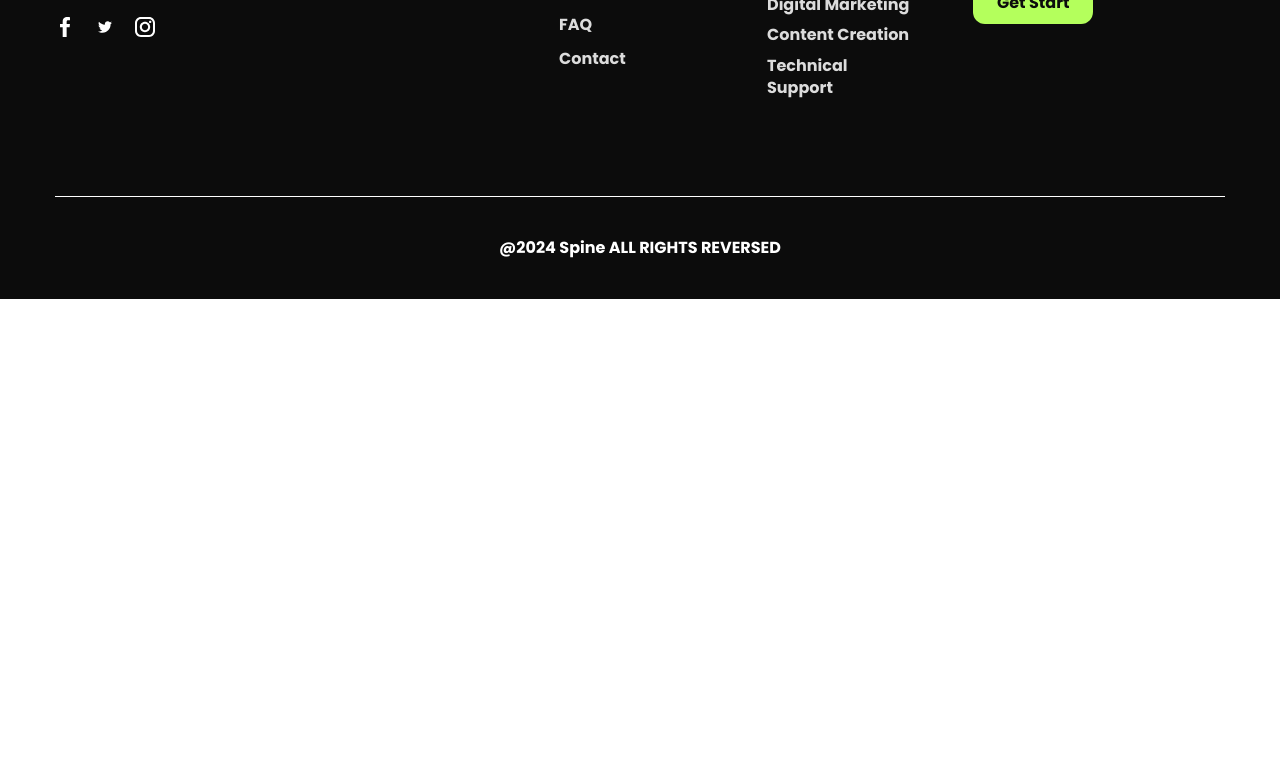
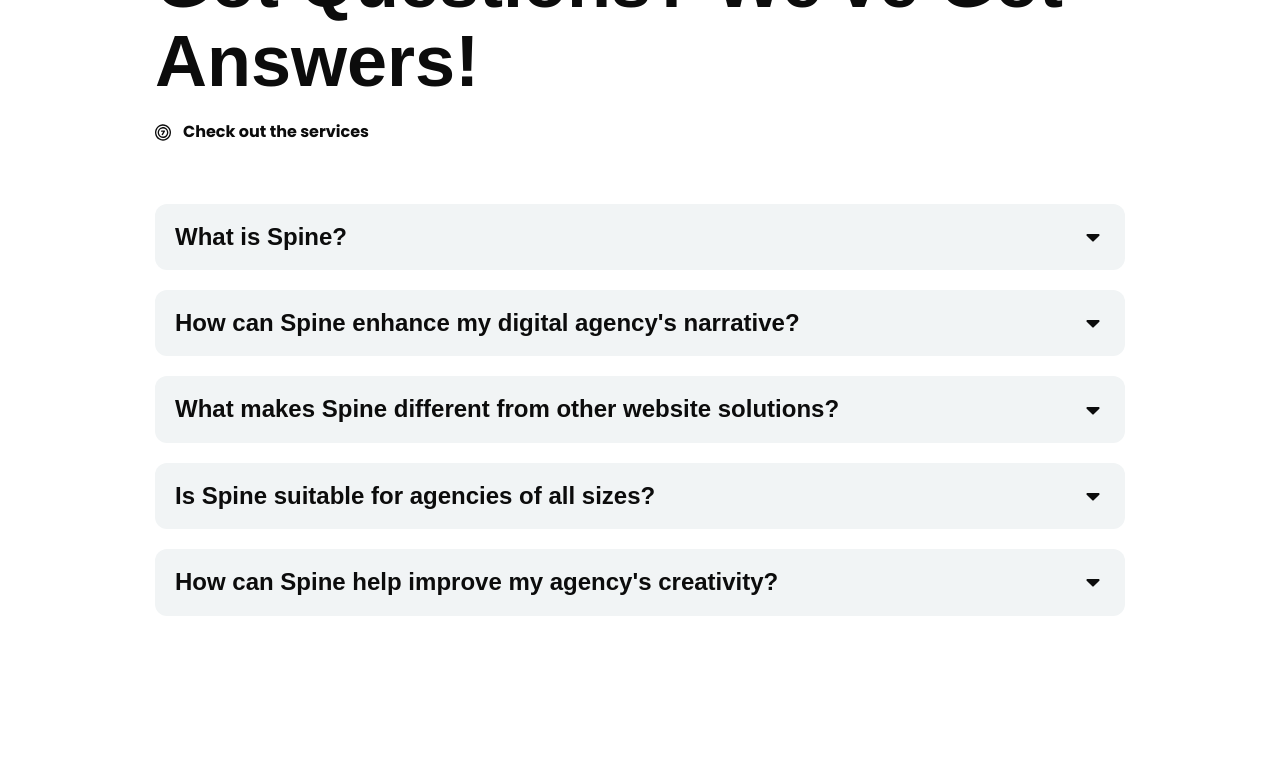
Before and after one commit to TerSimaN/zing7-task-spine, a Next.js app: page / in a window 1280 px wide. Shown: the part 3040-3821 px from the top of the page. Before the commit the page ends 3339 px from the top, so only its background shows below. Built offline with nearby package versions, Linux system fonts and the light colour scheme; a web font is replaced by a local one.

Commit message:
Added FAQs and Contact

```diff
--- a/src/app/page.tsx
+++ b/src/app/page.tsx
@@ -1,4 +1,6 @@
 import About from "@/components/sections/About";
+import Contact from "@/components/sections/Contact";
+import FAQs from "@/components/sections/FAQs";
 import Header from "@/components/sections/Header";
 import Service from "@/components/sections/Service";
 import TrustedBrand from "@/components/sections/TrustedBrand";
@@ -10,6 +12,8 @@
       <TrustedBrand />
       <About />
       <Service />
+      <FAQs />
+      <Contact />
     </main>
   );
 }
```
